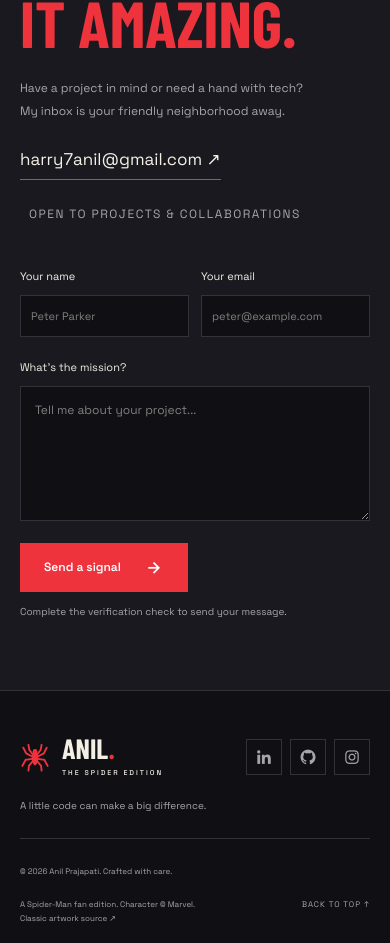
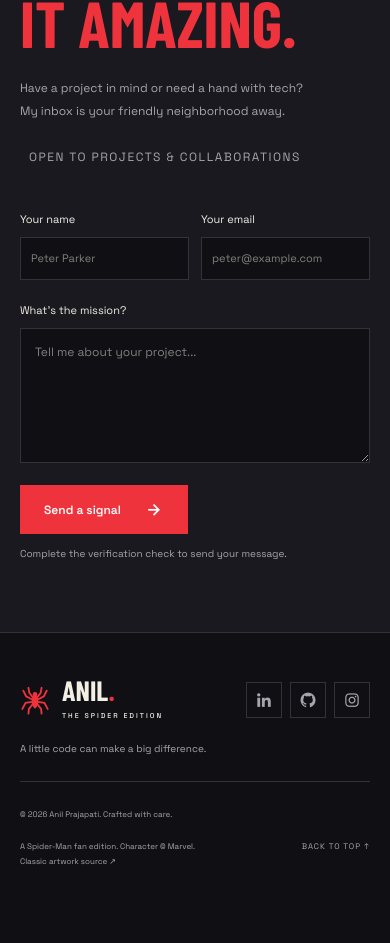
Before and after one commit to hello-anil/anilprajapati1, a React (Vite) app: page / in a window 390 px wide. Shown: the part 8873-9816 px from the top of the page. After the commit the page ends 9771 px from the top, so only its background shows below. Built offline with nearby package versions, Linux system fonts and the light colour scheme; a web font is replaced by a local one.

Commit message:
Remove visible email link from contact section

```diff
--- a/src/index.css
+++ b/src/index.css
@@ -962,13 +962,6 @@ ul {
   color: var(--muted);
   line-height: 1.9;
 }
-.contact-email {
-  display: inline-block;
-  margin-top: 23px;
-  border-bottom: 1px solid var(--accent);
-  font-size: 17px;
-  padding-bottom: 6px;
-}
 .contact-grid > div > .contact-note {
   display: flex;
   align-items: center;
@@ -1368,9 +1361,6 @@ ul {
   .contact-grid h2 {
     font-size: 53px;
   }
-  .contact-email {
-    font-size: 14px;
-  }
   .contact-form .form-row {
     grid-template-columns: 1fr;
     gap: 0;
@@ -1596,9 +1586,6 @@ ul {
   }
   .contact-grid h2 {
     font-size: 65px;
-  }
-  .contact-email {
-    font-size: 17px;
   }
   .contact-form .form-row {
     grid-template-columns: 1fr 1fr;
--- a/src/pages/HomePage.jsx
+++ b/src/pages/HomePage.jsx
@@ -462,9 +462,6 @@ function Contact() {
             <br />
             My inbox is your friendly neighborhood away.
           </p>
-          <a className="contact-email" href={`mailto:${site.email}`}>
-            {site.email} ↗
-          </a>
           <p className="contact-note">
             <span className="live-dot" /> OPEN TO PROJECTS & COLLABORATIONS
           </p>
```
